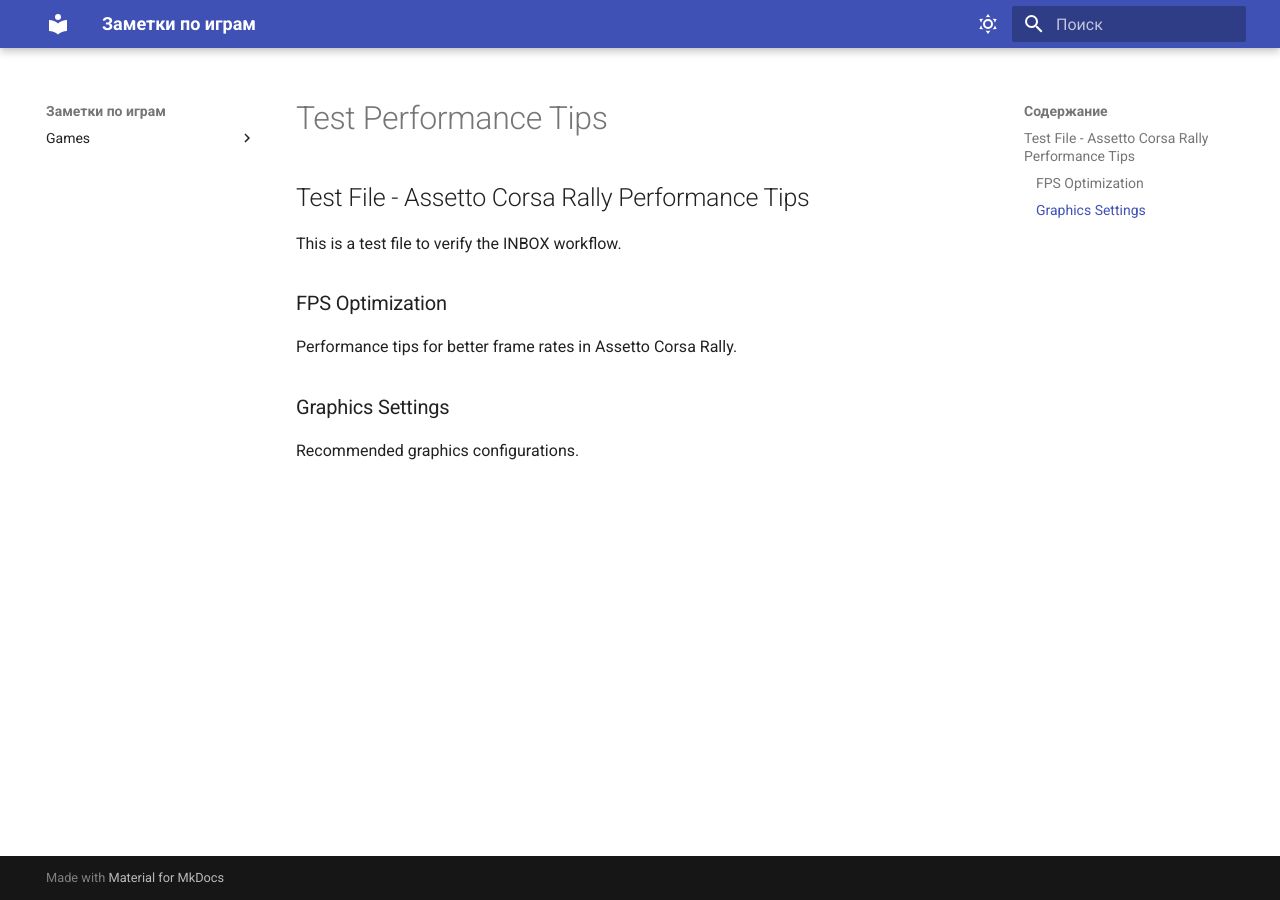
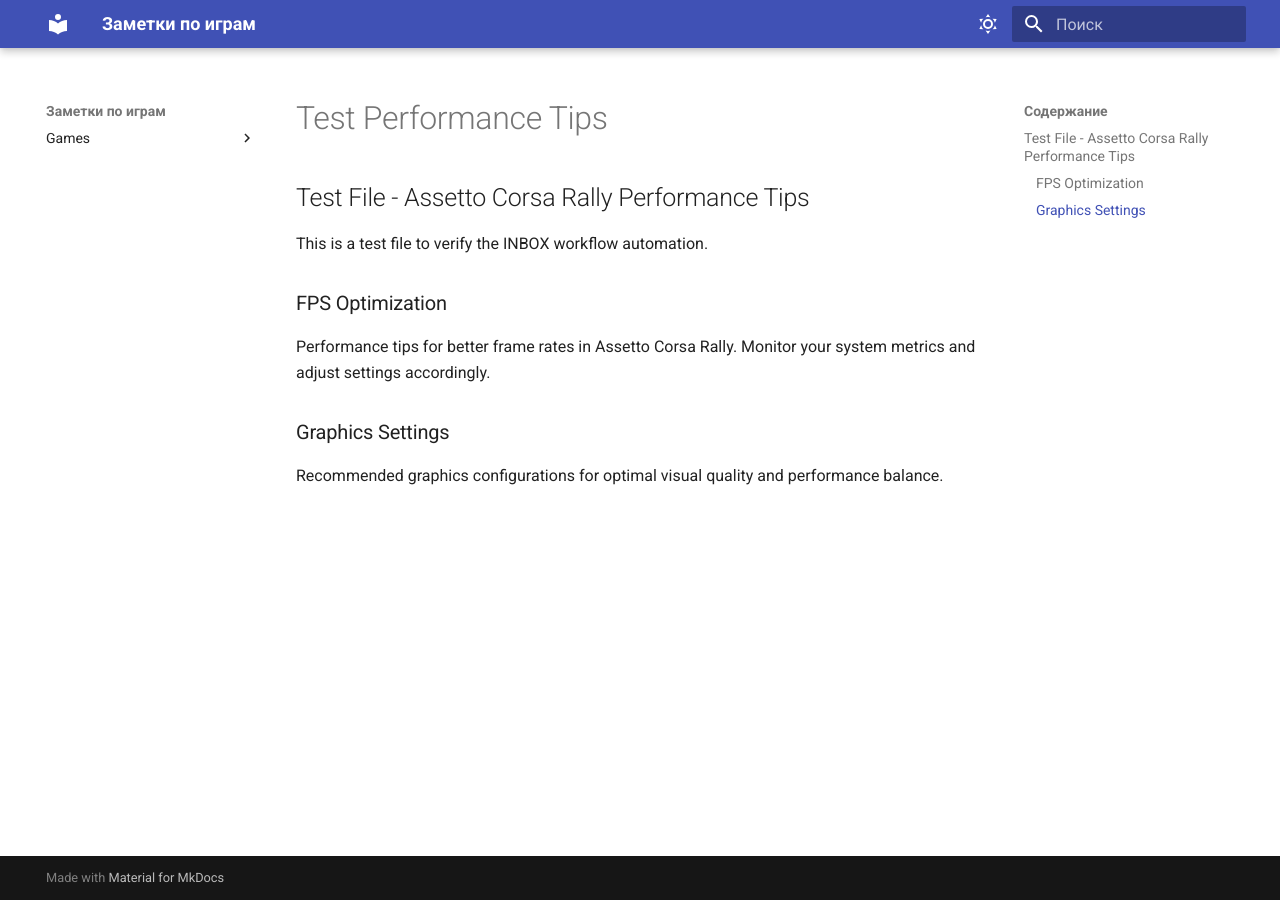
Before and after one commit to KupVadim/game-notes, an MkDocs documentation site: the page built from docs/INBOX/Test_Performance_Tips.md, in a window 1280 px wide. Built offline with MkDocs 1.6.1 and Material for MkDocs 9.7.7, drawn with Linux system fonts in a browser that asks for light colours.

Commit message:
Test automatic INBOX processing

```diff
--- a/docs/INBOX/Test_Performance_Tips.md
+++ b/docs/INBOX/Test_Performance_Tips.md
@@ -1,11 +1,11 @@
 ## Test File - Assetto Corsa Rally Performance Tips
 
-This is a test file to verify the INBOX workflow.
+This is a test file to verify the INBOX workflow automation.
 
 ### FPS Optimization
 
-Performance tips for better frame rates in Assetto Corsa Rally.
+Performance tips for better frame rates in Assetto Corsa Rally. Monitor your system metrics and adjust settings accordingly.
 
 ### Graphics Settings
 
-Recommended graphics configurations.
+Recommended graphics configurations for optimal visual quality and performance balance.
```
